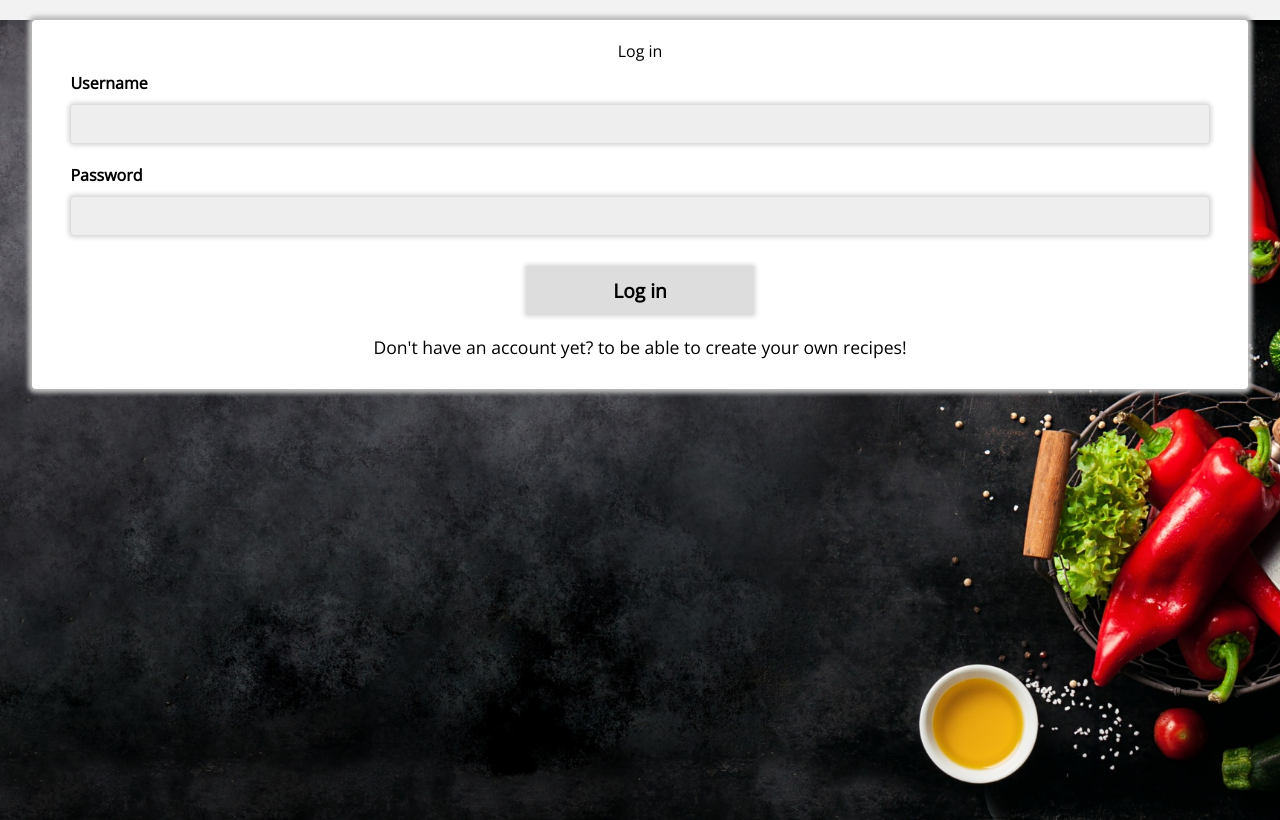
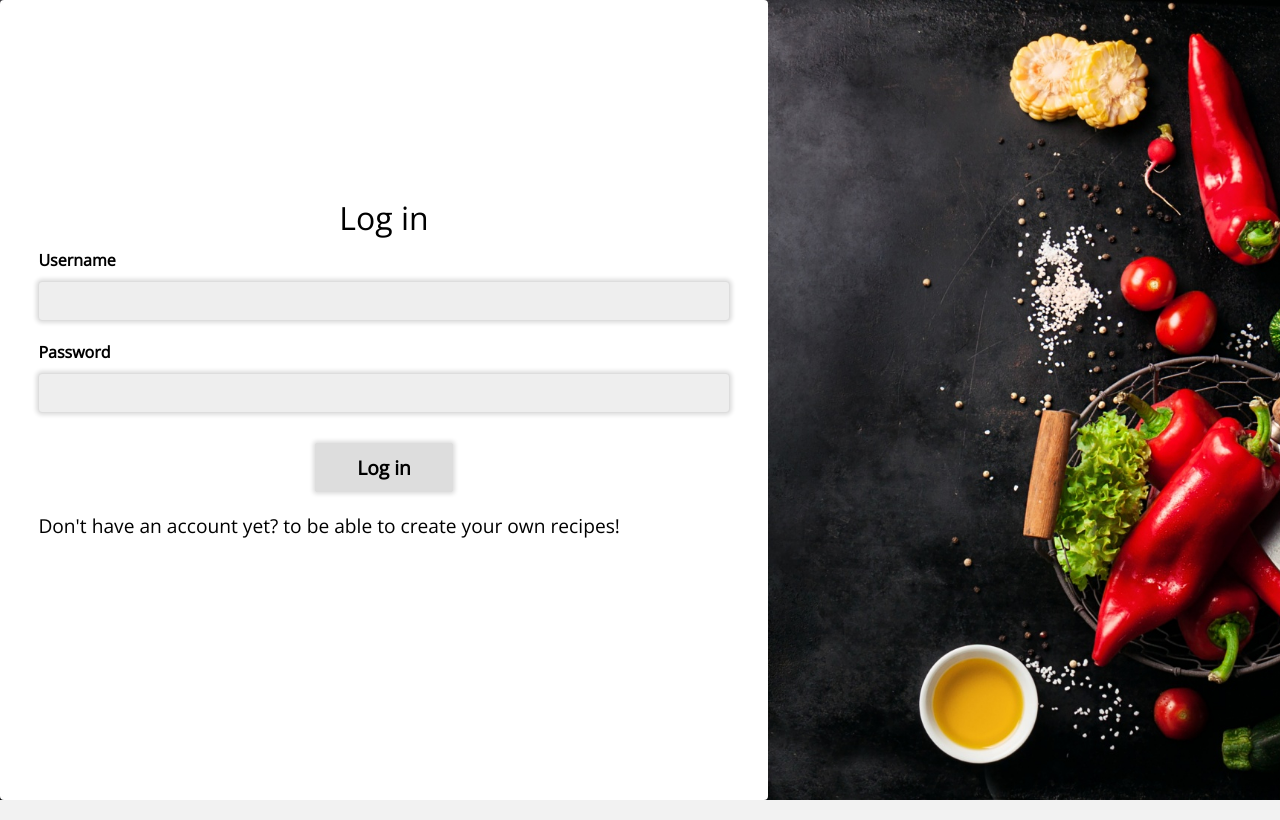
Before and after one commit to srysis/cookbook, a React (Vite) app in the folder client/: page / in a window 1280 px wide. Built offline with nearby package versions, Linux system fonts and the light colour scheme; no server answers.

Commit message:
resized root selector: changed width to 60%, set height to 100vh; added 'div.form_container': 'form' is now a child of 'div.form_container', created 'p.login_title' selector within 'div.form_container'

```diff
--- a/client/src/style/auth/login_page.css
+++ b/client/src/style/auth/login_page.css
@@ -1,9 +1,9 @@
 section#login {
-	width: 95%;
-	margin-inline: auto;
+	width: 60%;
+	height: 100vh;
+	margin: 0;
 	border-radius: var(--border-radius);
 	padding: 20px 3vw;
-	box-shadow: var(--box-shadow);
 	background-color: #fff;
 
 	div#error_container {
@@ -31,6 +31,17 @@ section#login {
 			text-align: left;
 			font-weight: bold;
 			font-size: 1.1em;
+		}
+	}
+
+	div.form_container {
+		margin-top: 22vh;
+
+		p.login_title {
+			font-size: 2em;
+
+			span {
+				font-weight: bold;
 			}
 		}
 
@@ -101,10 +112,10 @@ section#login {
 			}
 
 			div.register_tip {
-			text-align: center;
+				text-align: left;
 
 				p {
-				font-size: 1.1em;
+					font-size: 1.2em;
 
 					a {
 						color: #000;
@@ -115,3 +126,4 @@ section#login {
 			}
 		}
 	}
+}
```
Lines whose indentation alone changed are shown as unchanged.
